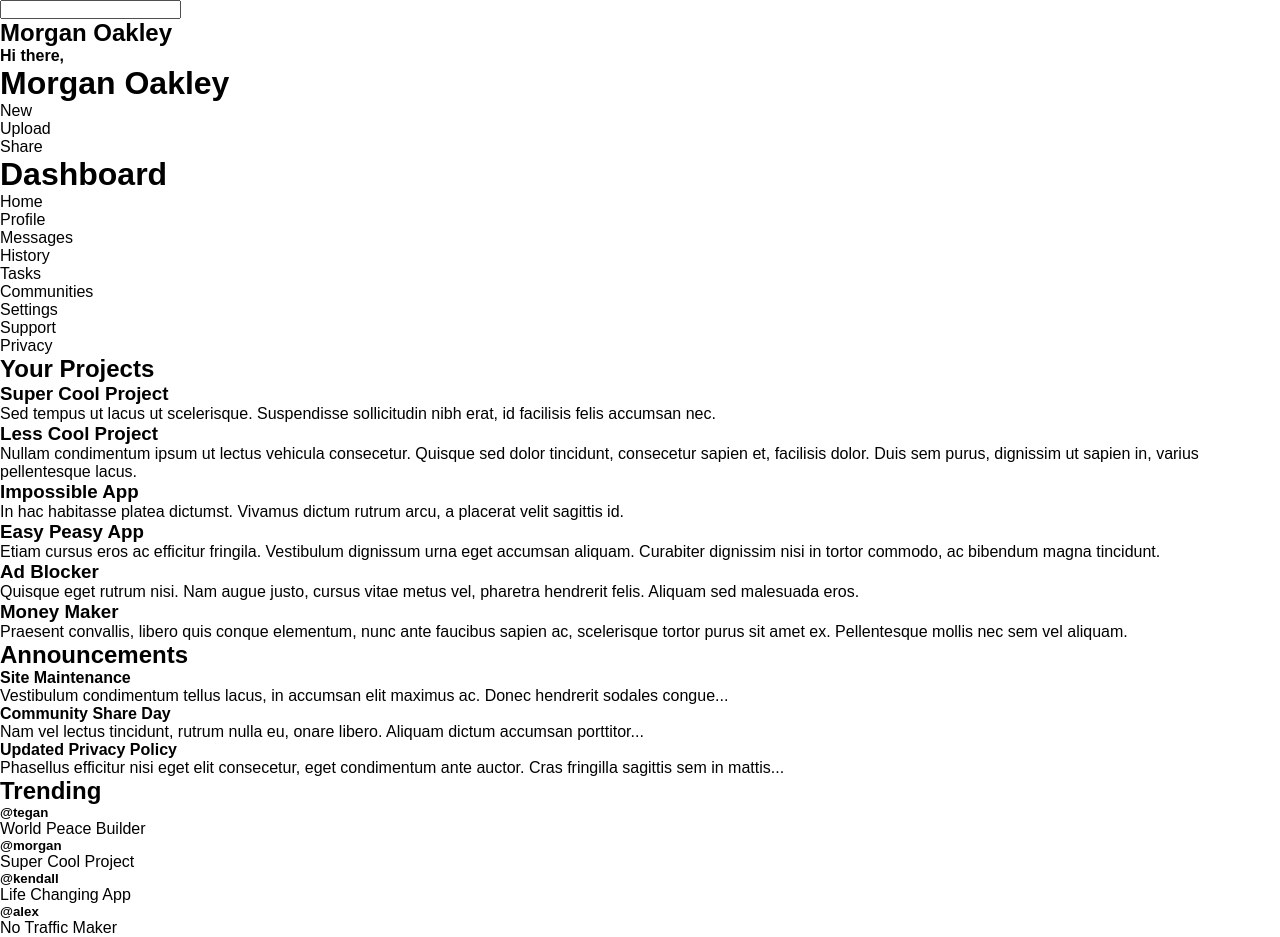
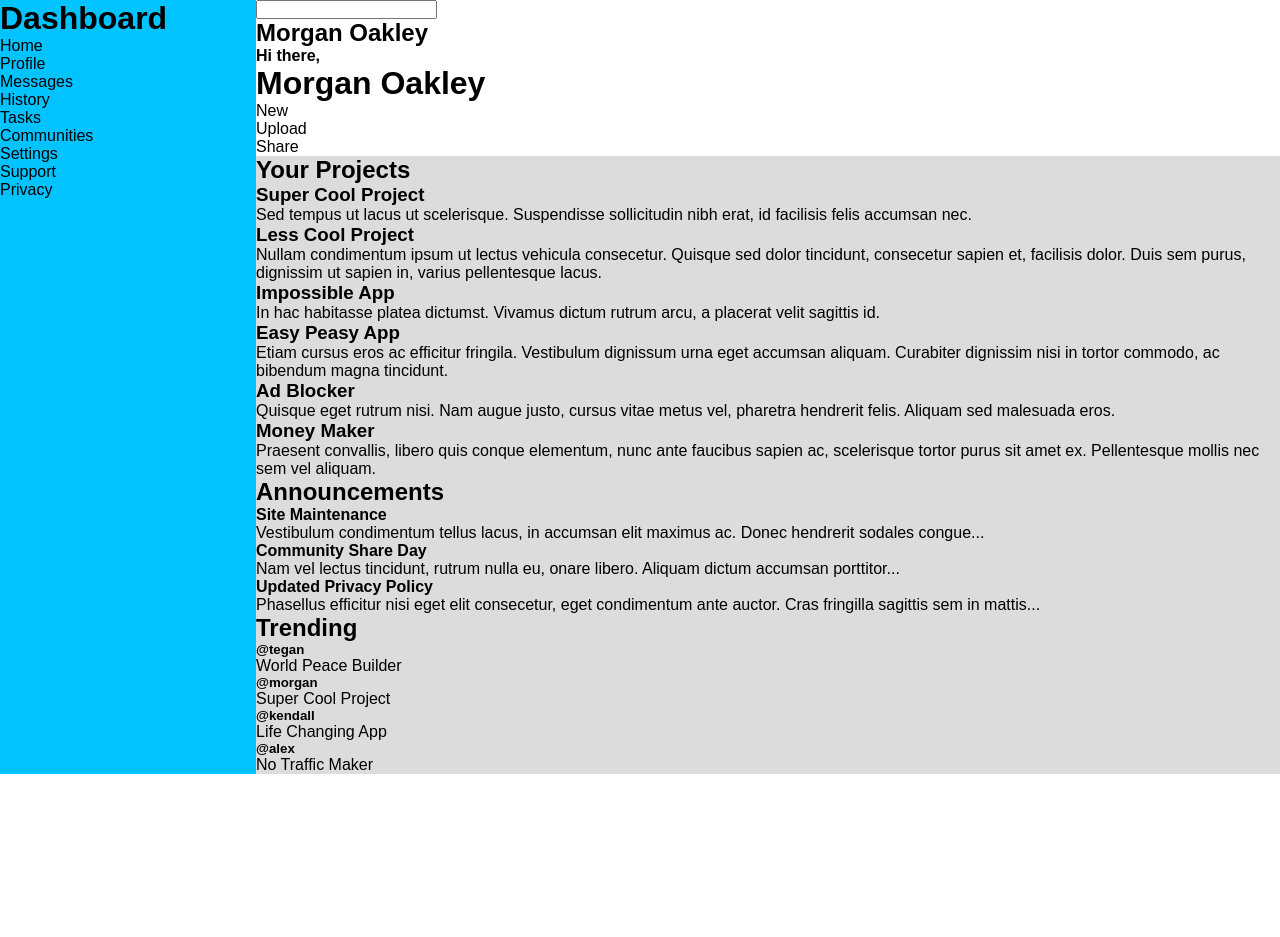
Before and after one commit to DiligentViking/admin-dashboard, a plain HTML site: page index.html in a window 1280 px wide. After the commit the page ends 800 px from the top, so only its background shows below. Drawn offline with Linux system fonts and the light colour scheme.

Commit message:
Arrange base 3-section layout (and color-coded)

```diff
--- a/index.html
+++ b/index.html
@@ -9,6 +9,24 @@
 
 
 <body>
+  <div class="container">
+    <div class="sidebar">
+      <h1>Dashboard</h1>
+      <ul class="site-nav">
+        <li>Home</li>
+        <li>Profile</li>
+        <li>Messages</li>
+        <li>History</li>
+        <li>Tasks</li>
+        <li>Communities</li>
+      </ul>
+      <ul class="site-config">
+        <li>Settings</li>
+        <li>Support</li>
+        <li>Privacy</li>
+      </ul>
+    </div>
+
     <div class="top-area">
       <input id="search" type="text" name="search">
       <div class="profile">
@@ -25,23 +43,6 @@
           <li>Share</li>
         </ul>
       </div>
-  </div>
-
-  <div class="sidebar">
-    <h1>Dashboard</h1>
-    <ul class="site-nav">
-      <li>Home</li>
-      <li>Profile</li>
-      <li>Messages</li>
-      <li>History</li>
-      <li>Tasks</li>
-      <li>Communities</li>
-    </ul>
-    <ul class="site-config">
-      <li>Settings</li>
-      <li>Support</li>
-      <li>Privacy</li>
-    </ul>
     </div>
 
     <div class="main-area">
@@ -113,5 +114,6 @@
         </div>
       </div>
     </div>
+  </div>
 </body>
 </html>
--- a/styles.css
+++ b/styles.css
@@ -1,3 +1,10 @@
+:root {
+  --blue: rgb(0, 195, 255);
+  --light-gray: rgb(220, 220, 220);
+  --white: white;
+}
+
+
 * {
   margin: 0;
   padding: 0;
@@ -5,3 +12,35 @@
 
   font-family: sans-serif;
 }
+
+ul {
+  list-style: none;
+}
+
+
+.container {
+  display: grid;
+  grid-template-columns: 1fr 4fr;
+}
+
+
+.sidebar {
+  background-color: var(--blue);
+
+  grid-column: 1;
+  grid-row: 1 / 3;  /* -1 only works on explicit */
+}
+
+
+.top-area {
+  background-color: var(--white);
+
+  grid-column: 2;
+}
+
+
+.main-area {
+  background-color: var(--light-gray);
+
+  grid-column: 2;
+}
```
Lines whose indentation alone changed are shown as unchanged.
